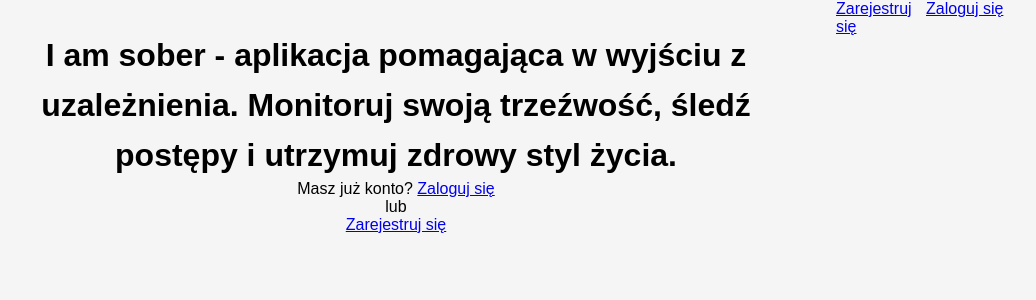
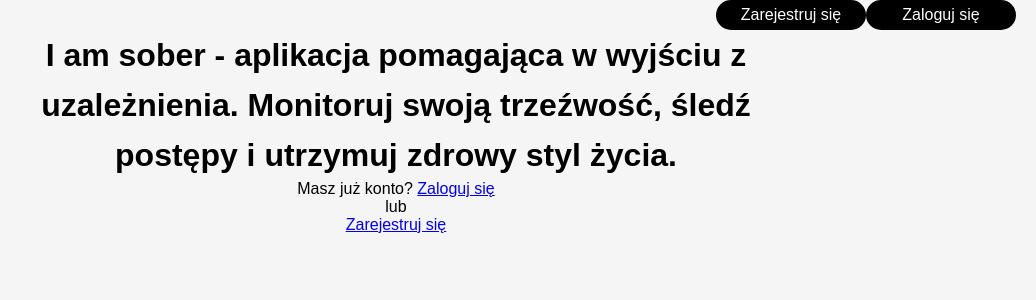
Before and after one commit to RadekPalka/react-i-am-sober, a React (Vite) app: page / in a window 1280 px wide. Shown: the top 300 px of the page, without its empty margins (244-1280 px from the left). Built offline with nearby package versions, Linux system fonts and the light colour scheme.

Commit message:
style: add style to NavLink

```diff
--- a/src/components/NavLink.ts
+++ b/src/components/NavLink.ts
@@ -3,8 +3,14 @@ import { Link } from 'react-router-dom';
 
 export const NavLink = styled(Link)`
 	display: block;
-	width: 90px;
+	width: 150px;
 	height: 30px;
+	background-color: black;
+	color: white;
+	text-decoration: none;
+	border-radius: 15px;
+	text-align: center;
+	align-content: center;
 
 	@media (max-width: 768px) {
 		width: 100%;
```
